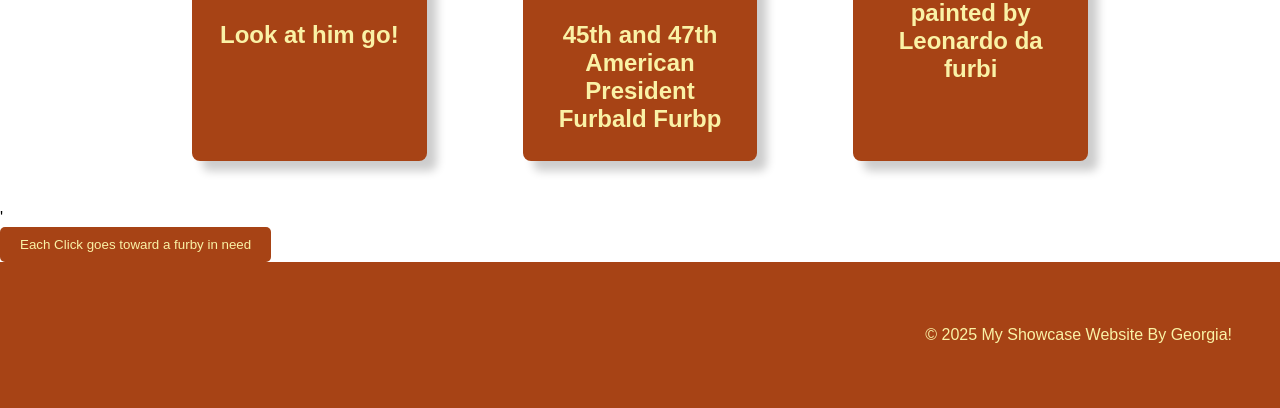
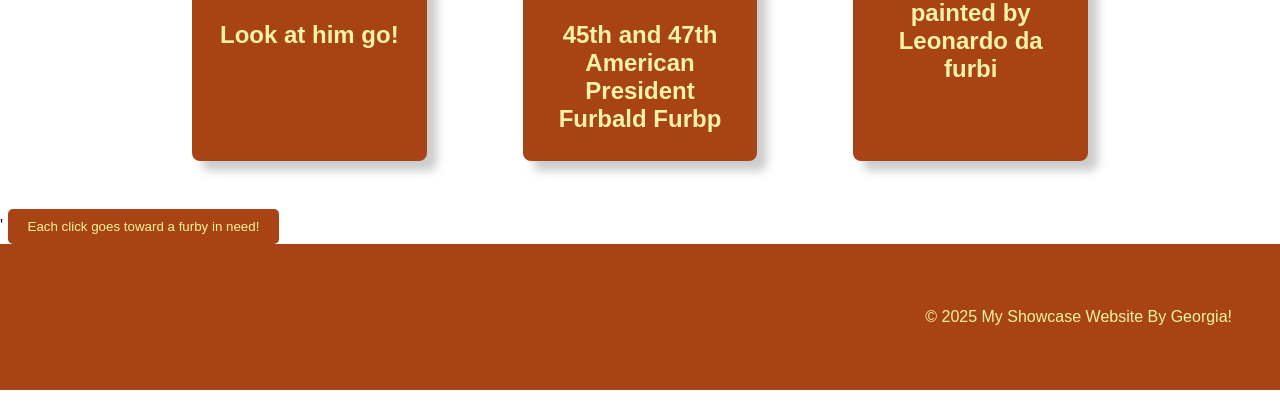
Before and after one commit to furbishFacilitated/FurbyLand, a plain HTML site: page index.html in a window 1280 px wide. Shown: the part 1532-1940 px from the top of the page. Drawn offline with Linux system fonts and the light colour scheme.

Commit message:
Button Confetti Attempt
uh oh

```diff
--- a/index.html
+++ b/index.html
@@ -61,10 +61,8 @@
 <!-- Copy and paste the section from above to make your next section -->
 
 <!-- Button -->'
- <section class = buttons>
-    <button id="myButton">Each Click goes toward a furby in need</button>
- </section>
-
+<button id="myButton">Each click goes toward a furby in need!</button>
+<div id="confetti-container"></div>
 
     <!-- A Simple Website Footer ------------------------------------------------------------------------------ -->
     <footer class="footer">
```
Also changed, not shown: script.js (added).
